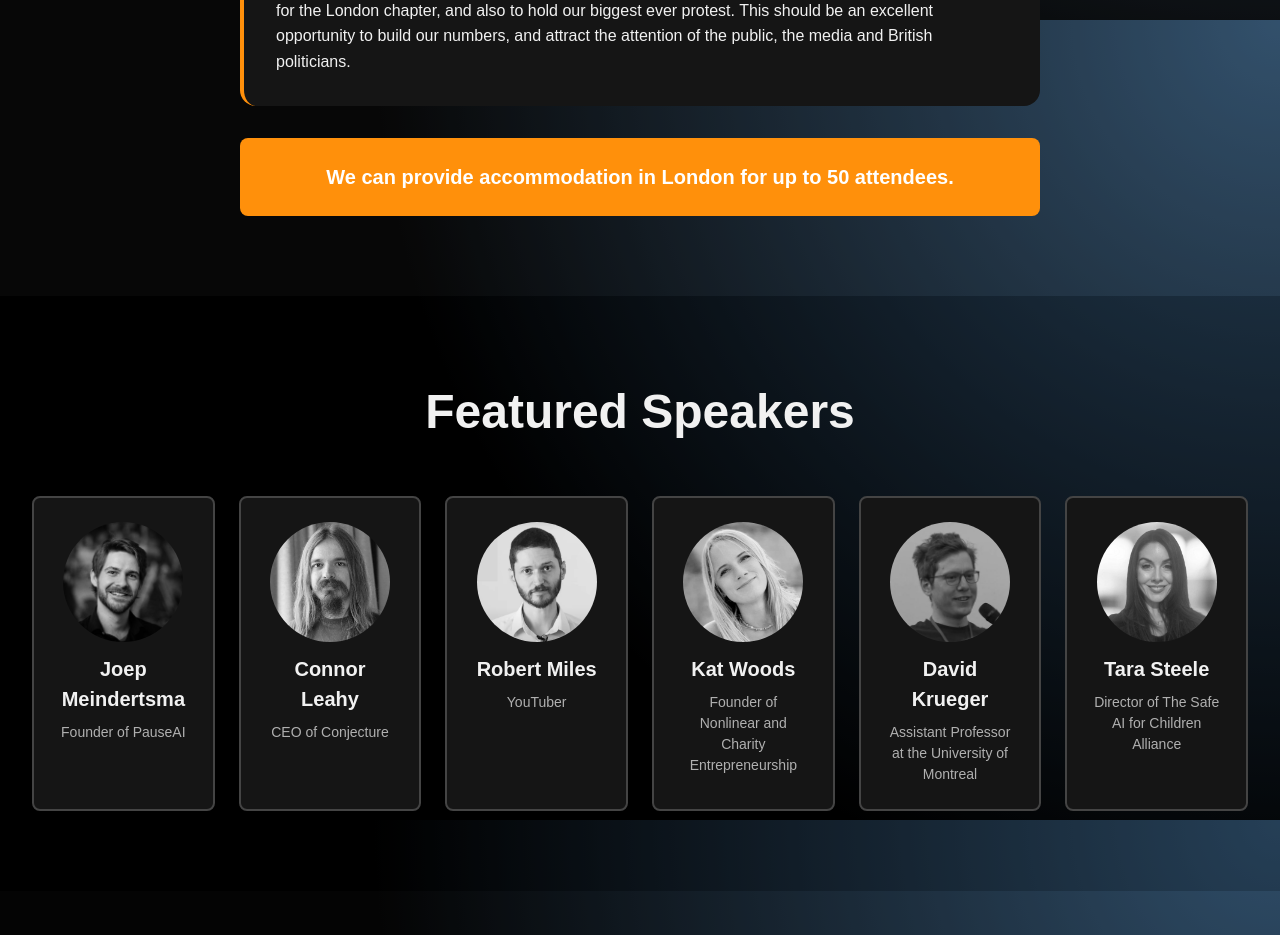
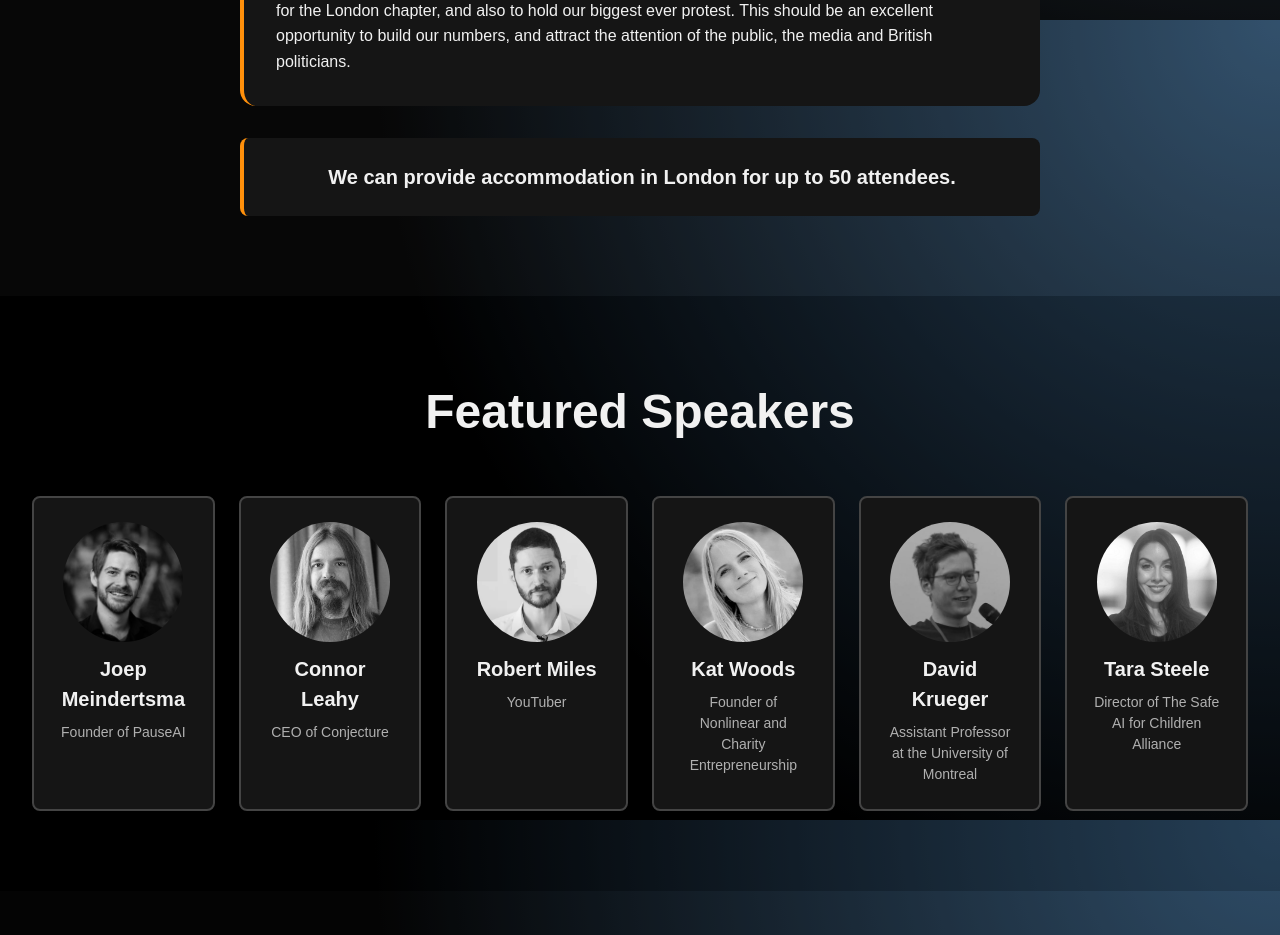
Before and after one commit to UFO-101/pausecon, a React (Vite) app: page / in a window 1280 px wide. Shown: the part 1580-2515 px from the top of the page. Built offline with nearby package versions, Linux system fonts and the light colour scheme.

Commit message:
Change 'We can provide accommodation ...' box background.

```diff
--- a/src/artifacts/default.tsx
+++ b/src/artifacts/default.tsx
@@ -267,14 +267,14 @@ export default function PauseConLanding() {
             </p>
           </div>
           <div style={{
-            backgroundColor: colors.primary,
-            color: colors.white,
+            backgroundColor: colors.cardBackground,
             padding: '1.5rem',
             marginTop: '2rem',
             borderRadius: '0.5rem',
-            textAlign: 'center'
+            textAlign: 'center',
+            borderLeft: '4px solid ' + colors.primary
           }}>
-            <p style={{ fontSize: '1.25rem', fontWeight: 'bold' }}>
+            <p style={{ fontSize: '1.25rem', fontWeight: 'bold', margin: 0, color: colors.text }}>
               We can provide accommodation in London for up to 50 attendees.
             </p>
           </div>
```
